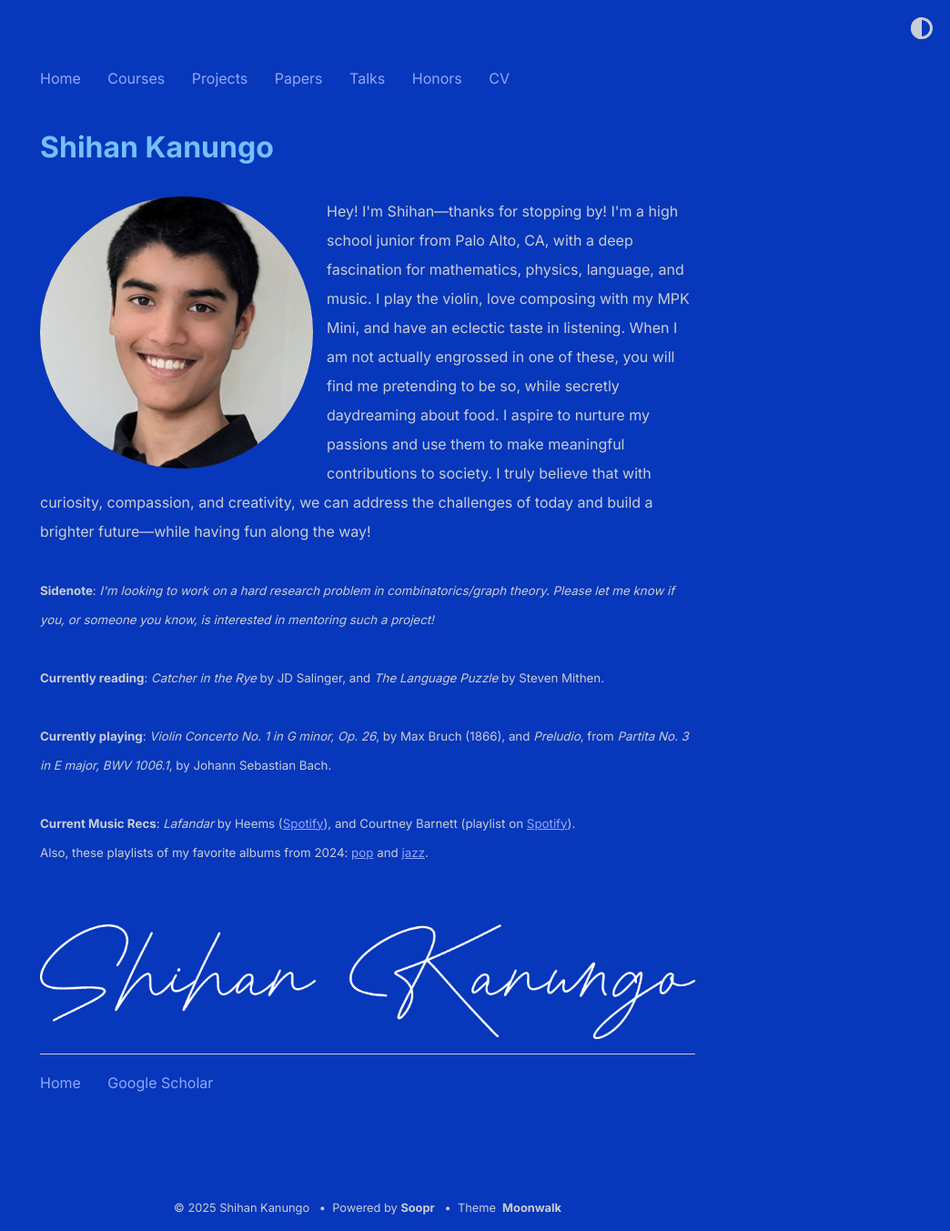
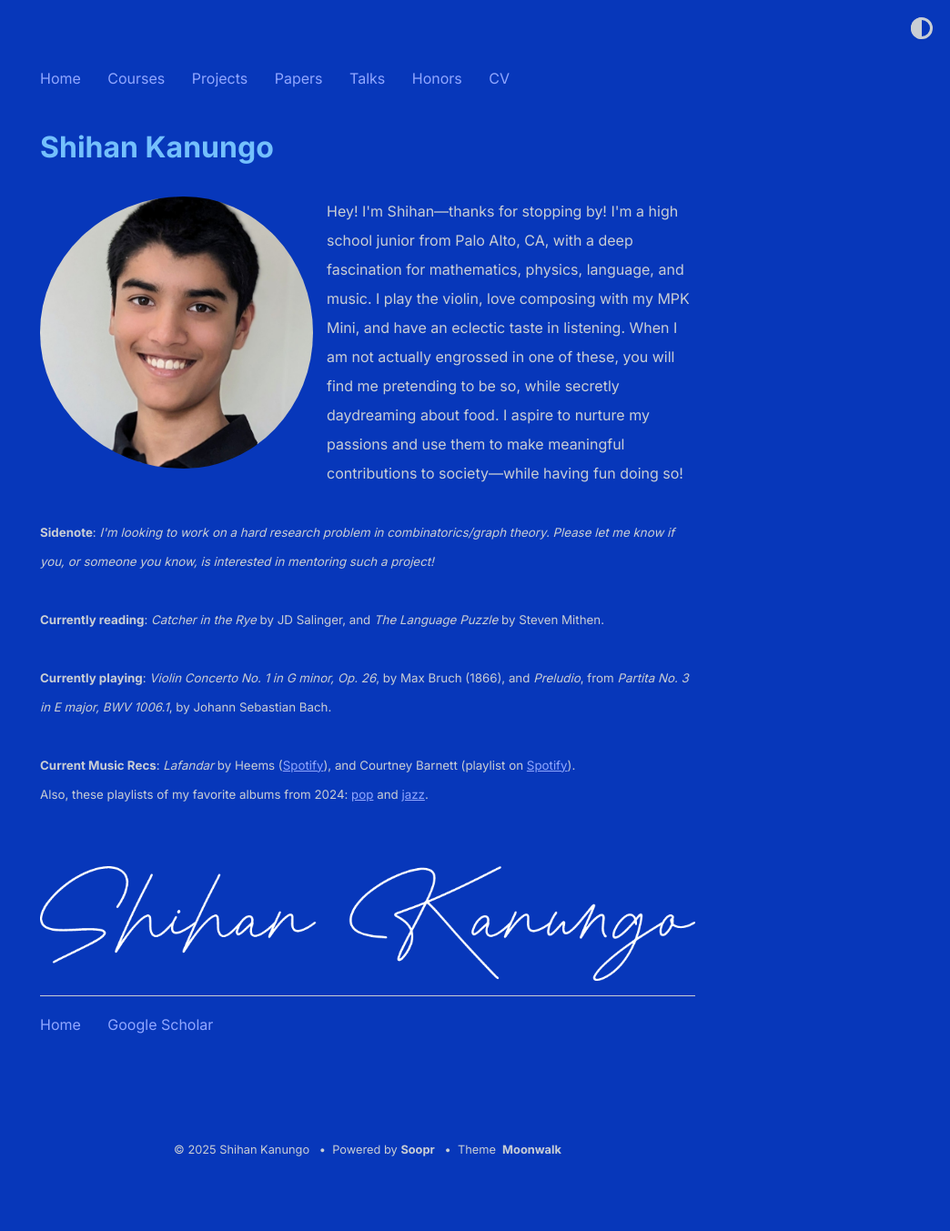
Before and after one commit to shihankanungo/shihankanungo.github.io, a Jekyll site: the page built from index.md, in a window 1280 px wide. Shown: the whole page at 91% size, without its empty margins (236-1280 px from the left). Built offline with Jekyll 4.4.1, drawn with Linux system fonts in a browser that asks for light colours; after the commit the page ends 1289 px from its top, so only the background shows below that.

Commit message:
Update _config.yml

```diff
--- a/_config.yml
+++ b/_config.yml
@@ -3,7 +3,7 @@
 url: https://www.shihankanungo.github.io/shihanmoonwalk/ # root address of the site
 description: > # description of the site (multiple lines allowed)
   <img src="photo.png" alt="Avatar" style="width:300px; border-radius:50%; float:left; padding-right:15px">
-  Hey! I'm Shihan&mdash;thanks for stopping by! I'm a high school junior from Palo Alto, CA, with a deep fascination for mathematics, physics, language, and music. I play the violin, love composing with my MPK Mini, and have an eclectic taste in listening. When I am not actually engrossed in one of these, you will find me pretending to be so, while secretly daydreaming about food. I aspire to nurture my passions and use them to make meaningful contributions to society. I truly believe that with curiosity, compassion, and creativity, we can address the challenges of today and build a brighter future&mdash;while having fun along the way!
+  Hey! I'm Shihan&mdash;thanks for stopping by! I'm a high school junior from Palo Alto, CA, with a deep fascination for mathematics, physics, language, and music. I play the violin, love composing with my MPK Mini, and have an eclectic taste in listening. When I am not actually engrossed in one of these, you will find me pretending to be so, while secretly daydreaming about food. I aspire to nurture my passions and use them to make meaningful contributions to society&mdash;while having fun doing so!
           <br /><br />
 
           <small><b>Sidenote</b>: <i>I'm looking to work on a hard research problem in combinatorics/graph theory. Please let me know if you, or someone you know, is interested in mentoring such a project! </i></small>
```
